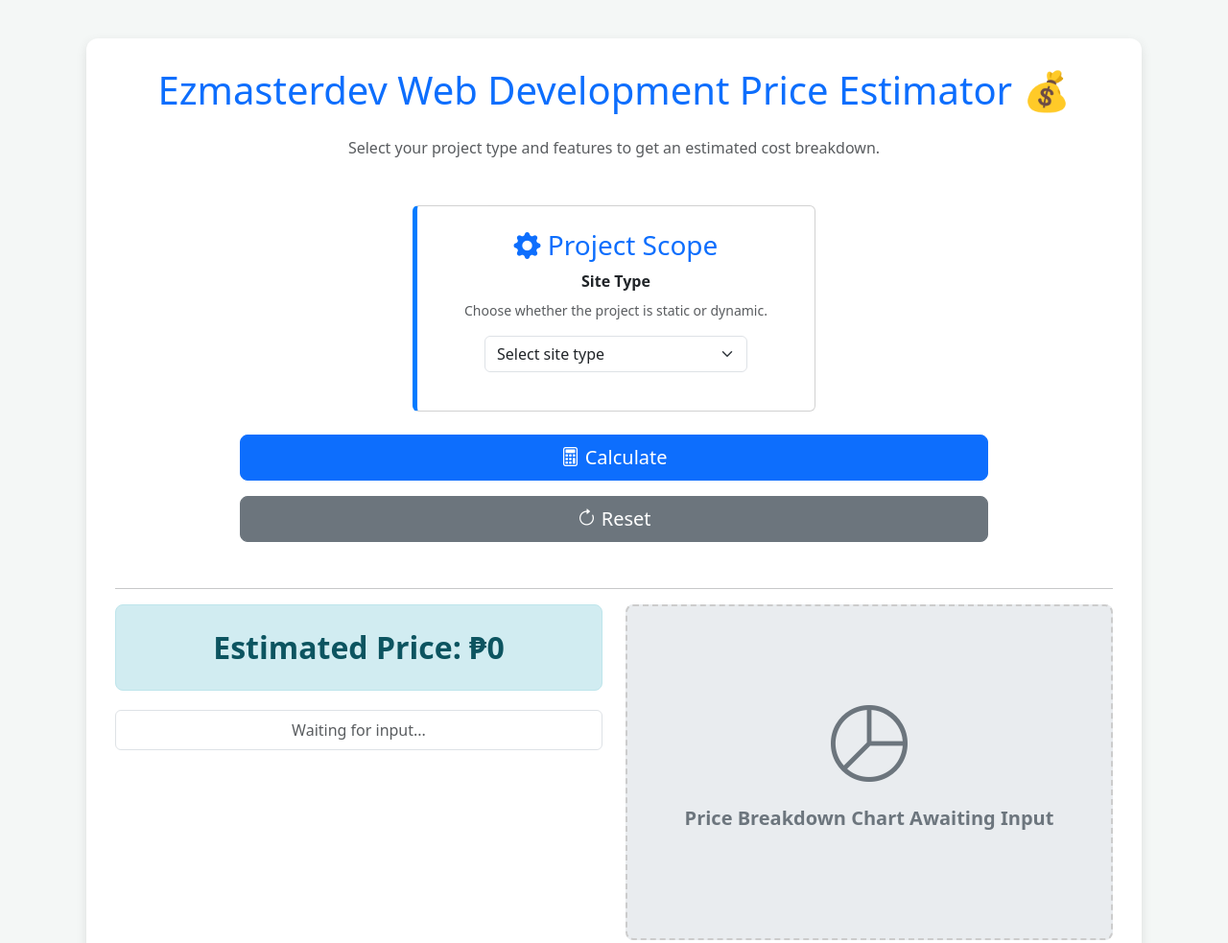
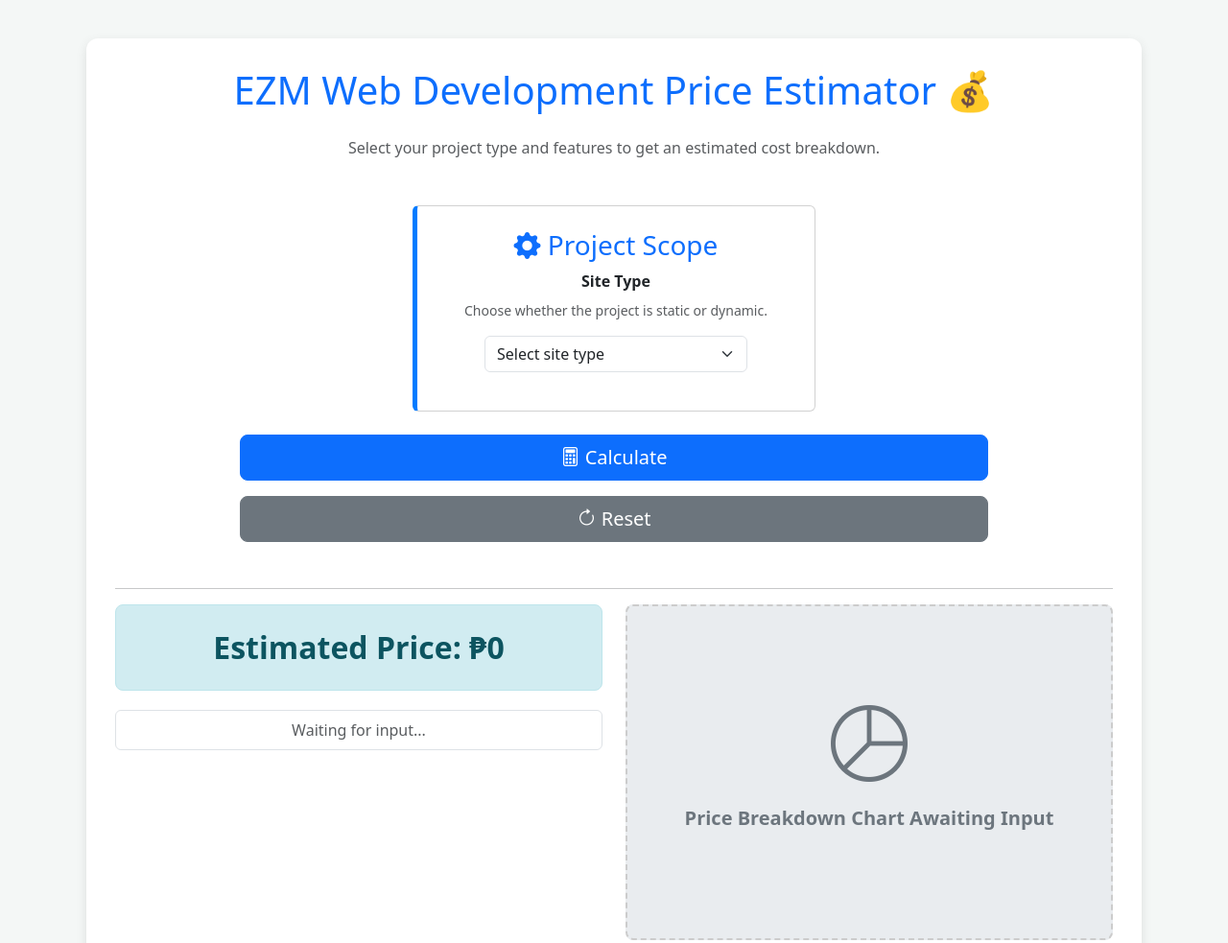
Before and after one commit to ezmasterdev/web-estimator, a plain HTML site: page index.html in a window 1280 px wide. Shown: the top 983 px of the page at 96% size. Drawn offline with nearby package versions, Linux system fonts and the light colour scheme.

Commit message:
Update index.html

```diff
--- a/index.html
+++ b/index.html
@@ -76,7 +76,7 @@
 <body>
 
 <div class="calculator">
-    <h1 class="mb-4 text-center text-primary">Ezmasterdev Web Development Price Estimator 💰</h1>
+    <h1 class="mb-4 text-center text-primary">EZM Web Development Price Estimator 💰</h1>
     <p class="text-center text-muted mb-5">Select your project type and features to get an estimated cost breakdown.</p>
 
     <div class="row mb-4">
```
